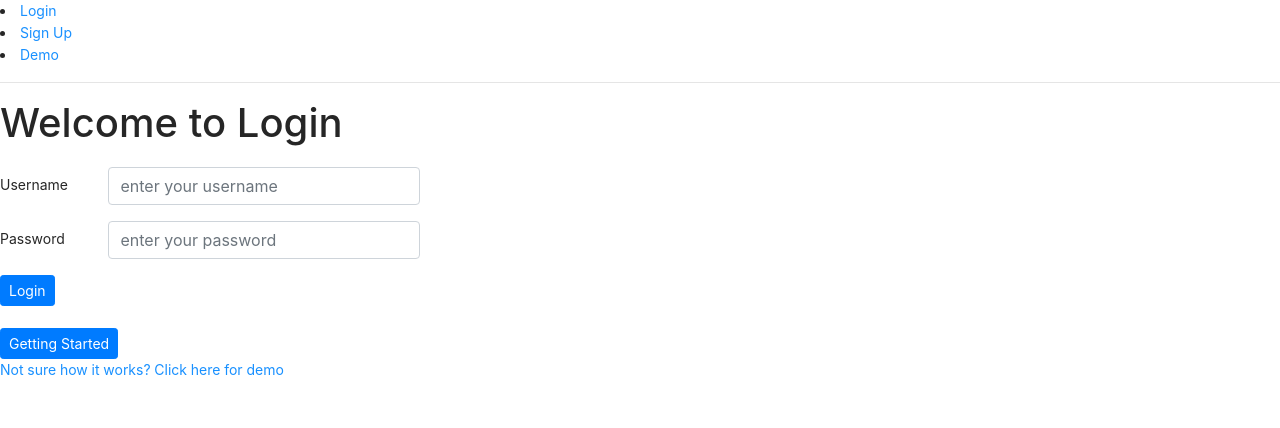
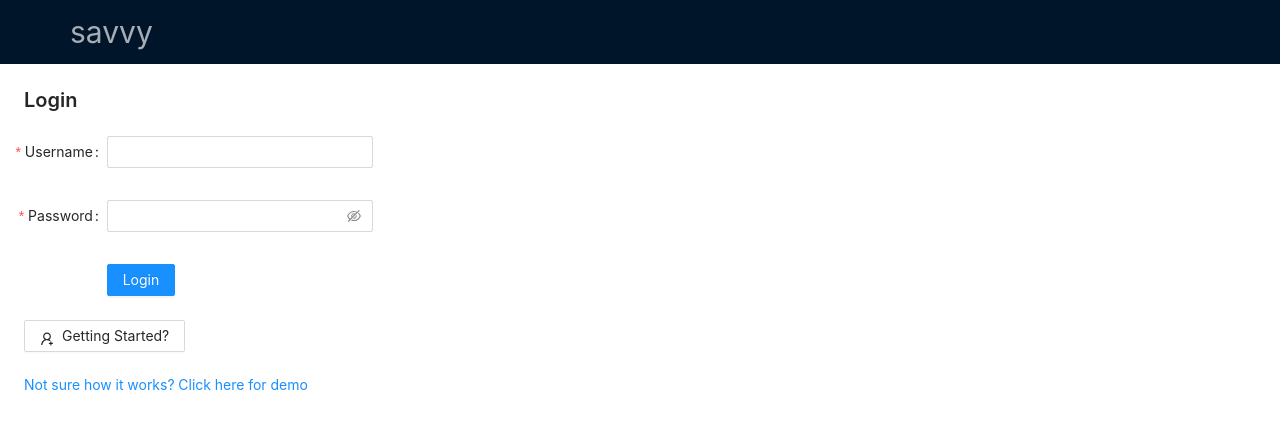
Before and after one commit to neojunsiang/savvy, a React (Create React App) app in the folder client/: page /welcome in a window 1280 px wide. Shown: the top 428 px of the page. Built offline with nearby package versions, Linux system fonts and the light colour scheme.

Commit message:
added navbar on welcome pages

```diff
--- a/client/src/App.js
+++ b/client/src/App.js
@@ -15,18 +15,6 @@ function App() {
 
   return (
     <Router>
-      <nav>
-        <li>
-          <Link to="/welcome">Login</Link>
-        </li>
-        <li>
-          <Link to="/signup">Sign Up</Link>
-        </li>
-        <li>
-          <Link to="/demo">Demo</Link>
-        </li>
-      </nav>
-      <hr />
       <Switch>
         <Route path="/welcome">
           <Login setUser={setUser} />
--- a/client/src/Components/Login.js
+++ b/client/src/Components/Login.js
@@ -1,25 +1,46 @@
 import React from 'react'
-import Button from 'react-bootstrap/Button'
-import Col from 'react-bootstrap/esm/Col';
-import Form from 'react-bootstrap/Form'
+// import Button from 'react-bootstrap/Button'
+// import Col from 'react-bootstrap/esm/Col';
+// import Form from 'react-bootstrap/Form'
+import NavBar from "../Components/Navbar"
 import { Link } from "react-router-dom";
 import { useHistory } from 'react-router';
 import { useStateValue } from "./StateProvider";
+
+import { Form, Input, Button, PageHeader, } from 'antd';
+import { UserAddOutlined } from '@ant-design/icons';
+
+const layout = {
+    labelCol: {
+        span: 2,
+    },
+    wrapperCol: {
+        span: 5,
+    },
+};
+const tailLayout = {
+    wrapperCol: {
+        offset: 2,
+        span: 5,
+    },
+};
+
 
 const Login = ({ setUser }) => {
     const [{ loginUser }, dispatch] = useStateValue();
 
     const history = useHistory();
 
-    const handleLogin = (event) => {
-        event.preventDefault();
-        const username = event.target.username.value;
-        const password = event.target.password.value;
-        const user = { username, password }; // {username: event.target.username.value, password: event.target.password.value }
-        console.log(user);
+    const handleLogin = (values) => {
+        // event.preventDefault();
+        // const username = event.target.username.value;
+        // const password = event.target.password.value;
+        // const user = { username, password }; // {username: event.target.username.value, password: event.target.password.value }
+        // console.log(user);
+        console.log('Success:', values);
         fetch("/sessions", {
             method: "POST",
-            body: JSON.stringify(user),
+            body: JSON.stringify(values),
             headers: {
                 "Content-Type": "application/json",
             }
@@ -29,7 +50,7 @@ const Login = ({ setUser }) => {
                 console.log("resJson", resJson)
                 console.log("resJson id ", resJson._id)
                 if (resJson._id) {
-                    setUser(user);
+                    setUser(values);
                     dispatch({
                         type: "UPON_USER_LOGIN",
                         user: resJson.username,
@@ -42,7 +63,7 @@ const Login = ({ setUser }) => {
 
     return (
         <>
-            <h1>Welcome to Login</h1>
+            {/* <h1>Welcome to Login</h1>
             <Form onSubmit={handleLogin}>
                 <Form.Group as={Form.Row} controlId="username">
                     <Form.Label column sm={1}>Username</Form.Label>
@@ -63,7 +84,56 @@ const Login = ({ setUser }) => {
             <br />
             <Link to="/signup"><Button variant="primary" size="sm">Getting Started</Button></Link>
             <br />
-            <a href="/demo">Not sure how it works? Click here for demo</a>
+            <a href="/demo">Not sure how it works? Click here for demo</a> */}
+            <NavBar />
+            <PageHeader title="Login" />
+            <div>
+                <Form
+                    {...layout}
+                    name="basic"
+                    onFinish={handleLogin}
+                >
+                    <Form.Item
+                        label="Username"
+                        name="username"
+                        rules={[
+                            {
+                                required: true,
+                                message: 'Please input your username!',
+                            },
+                        ]}
+                    >
+                        <Input />
+                    </Form.Item>
+
+                    <Form.Item
+                        label="Password"
+                        name="password"
+                        rules={[
+                            {
+                                required: true,
+                                message: 'Please input your password!',
+                            },
+                        ]}
+                    >
+                        <Input.Password />
+                    </Form.Item>
+
+                    <Form.Item {...tailLayout}>
+                        <Button type="primary" htmlType="submit">
+                            Login
+        </Button>
+                    </Form.Item>
+                </Form>
+            </div>
+            <div style={{ marginLeft: "24px", position: "relative" }}>
+                <Link to="/signup" ><Button variant="primary" size="sm" icon={<UserAddOutlined />}>Getting Started?</Button></Link>
+            </div>
+            <br />
+            <div style={{ marginLeft: "24px", position: "relative" }}>
+                <Link to="/demo">Not sure how it works? Click here for demo</Link>
+            </div>
+
         </>
     )
 }
--- a/client/src/Components/Navbar.js
+++ b/client/src/Components/Navbar.js
@@ -7,7 +7,7 @@ import { useHistory } from "react-router";
 const { Header } = Layout;
 
 const Navbar = () => {
-  const [{ loginUser }, dispatch ] = useStateValue();
+  const [{ loginUser }, dispatch] = useStateValue();
   const history = useHistory();
 
   const handleLogout = () => {
@@ -27,8 +27,8 @@ const Navbar = () => {
       {/* <div className="logo">test</div> */}
       <Menu theme="dark" mode="horizontal" defaultSelectedKeys={["0"]}>
         <Menu.Item className="navbar__left navbar__appName" key="1">savvy</Menu.Item>
-          <Menu.Item className="navbar__left" key="2">Welcome {loginUser}!</Menu.Item>
-          <Menu.Item className="navbar__right" key="3"><Button onClick={handleLogout}>Logout</Button></Menu.Item>
+        {loginUser === "" ? null : <Menu.Item className="navbar__left" key="2">Welcome {loginUser}!</Menu.Item>}
+        {loginUser === "" ? null : <Menu.Item className="navbar__right" key="3"><Button onClick={handleLogout}>Logout</Button></Menu.Item>}
       </Menu>
     </Header>
   );
--- a/client/src/Components/ShowBankSummary.js
+++ b/client/src/Components/ShowBankSummary.js
@@ -53,7 +53,7 @@ const ShowBankSummary = ({ bankName, nickName, balance, bankId }) => {
                 <Card style={{ width: 240, borderColor: "#d1d1d1", borderRadius: "5px", fontSize: "20px" }}>
                     <Meta title="Ending Balance" /><br />${(parseFloat(balance) + totalSum(allTransactions, "income") - totalSum(allTransactions, "expense")).toFixed(2)}
                 </Card>
-                <Link to={createTransactionLink}><Button type="primary" shape="round" icon={<PlusOutlined />} /></Link>
+                <Link to={createTransactionLink}><Button style={{ top: "39%" }} type="primary" shape="round" icon={<PlusOutlined />} /></Link>
             </div>
             <br />
             <div>
--- a/client/src/Components/SignUp.js
+++ b/client/src/Components/SignUp.js
@@ -1,7 +1,8 @@
 import { React, useState } from 'react'
 import { useHistory } from 'react-router';
 import "../App.css";
-import { Form, Input, Button, Checkbox } from 'antd';
+import NavBar from "../Components/Navbar"
+import { Form, Input, Button, Checkbox, PageHeader } from 'antd';
 
 const layout = {
     labelCol: {
@@ -17,7 +18,6 @@ const tailLayout = {
         span: 5,
     },
 };
-
 
 const SignUp = () => {
     const history = useHistory()
@@ -40,7 +40,12 @@ const SignUp = () => {
                 // console.log("state message", message);
                 // console.log("state message", message.msg);
                 // console.log("state message", message.status);
-                history.push("/welcome")
+                // history.push("/welcome")
+                if (resJson.error) {
+                    alert(resJson.msg)
+                } else {
+                    history.push("/welcome")
+                }
             })
             .catch(error => console.error({ Error: error }))
 
@@ -48,7 +53,8 @@ const SignUp = () => {
 
     return (
         <>
-            <h1>Register New User</h1>
+            <NavBar />
+            <PageHeader title="Register New User" ></PageHeader>
             <Form
                 {...layout}
                 name="basic"
```
Also changed, not shown: 1 other file (tests, documents, lock files or other folders). Lines whose indentation alone changed are shown as unchanged.
